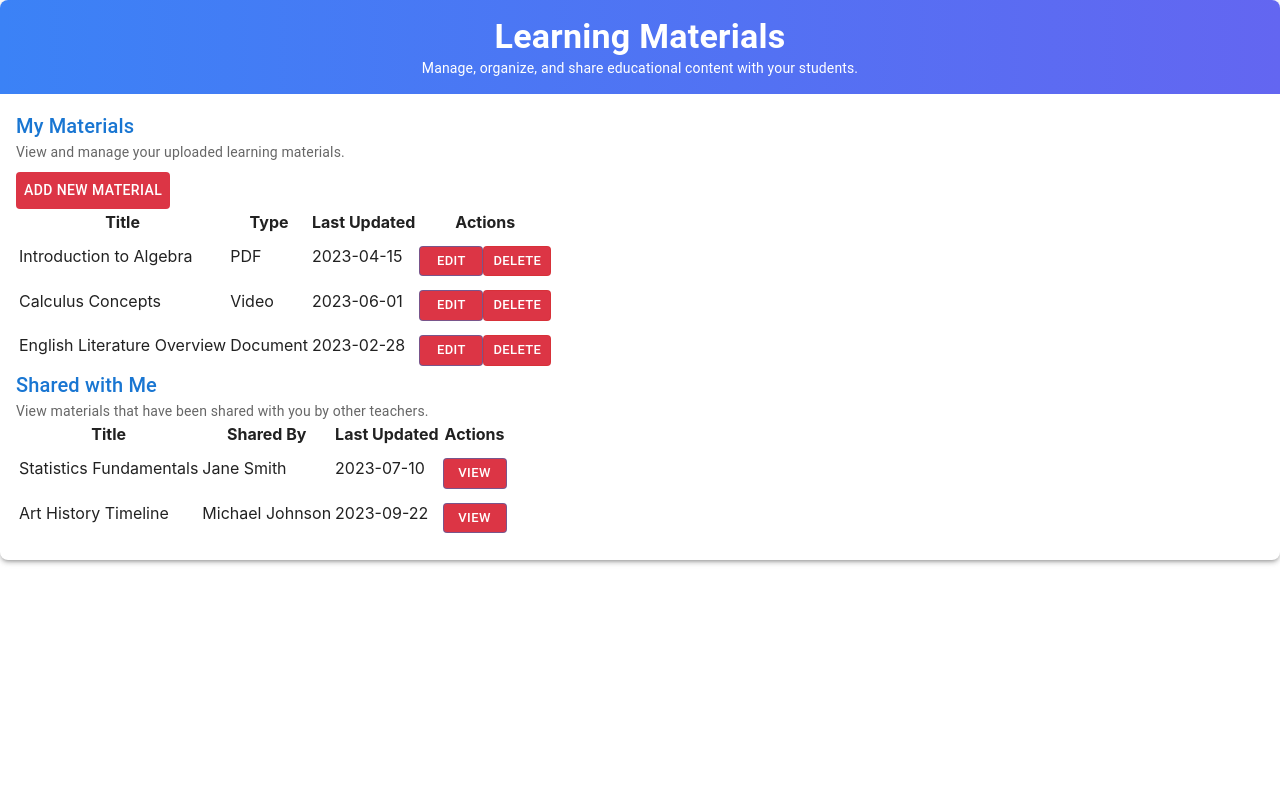
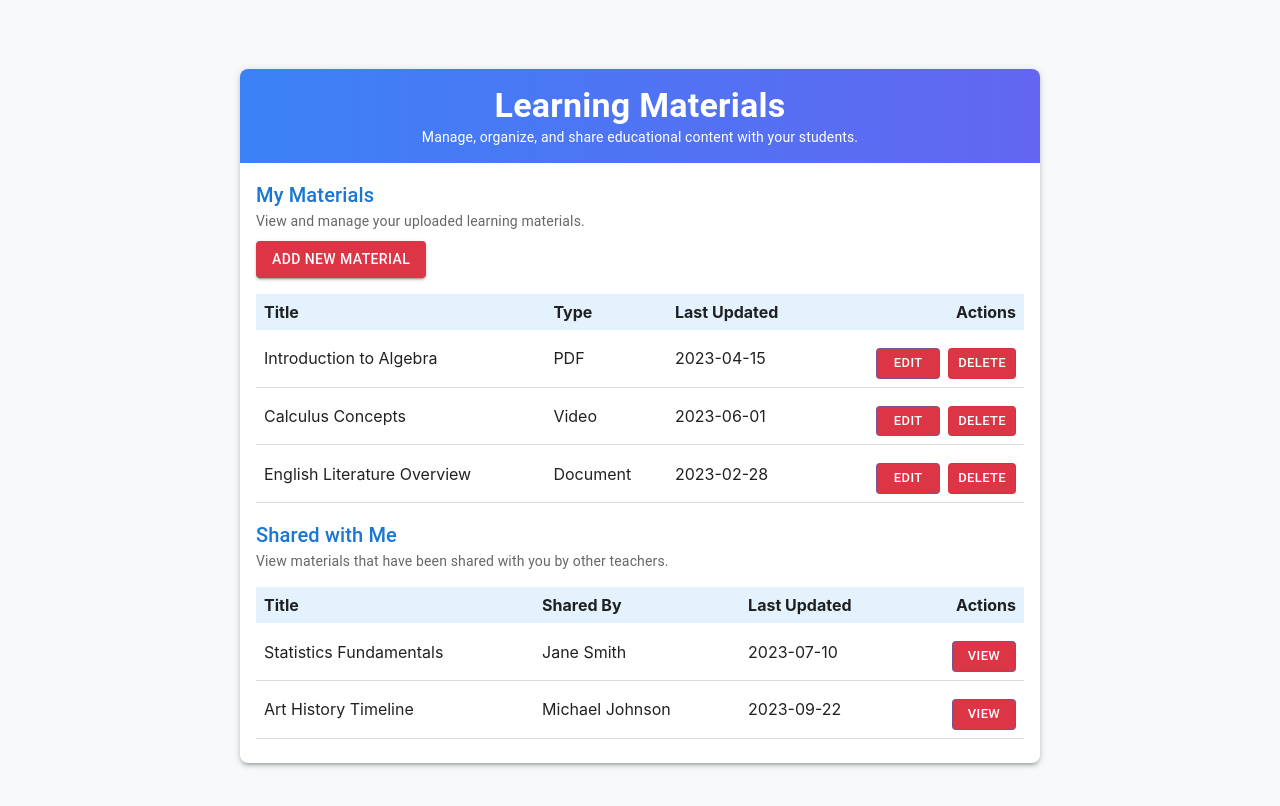
Before and after one commit to monicamuyama/little-learners, a React (Create React App) app in the folder client/: page /teacher/learning-materials in a window 1280 px wide. Shown: the top 806 px of the page. Built offline with nearby package versions, Linux system fonts and the light colour scheme.

Commit message:
Modified the learning Materials Page

```diff
--- a/client/src/TeacherDashboard/Components/LearningMaterialsPage.js
+++ b/client/src/TeacherDashboard/Components/LearningMaterialsPage.js
@@ -1,10 +1,9 @@
 import React from 'react';
 import {
   Card, CardHeader, CardContent, CardActions, Typography, Button
-} from '@mui/material';  // Importing Material UI components
+} from '@mui/material';
 
 const LearningMaterialsPage = () => {
-  // Sample data
   const myMaterials = [
     { title: 'Introduction to Algebra', type: 'PDF', lastUpdated: '2023-04-15' },
     { title: 'Calculus Concepts', type: 'Video', lastUpdated: '2023-06-01' },
@@ -17,49 +16,59 @@ const LearningMaterialsPage = () => {
   ];
 
   return (
-    <div className="flex flex-col h-full bg-gray-50 p-8">
-      <Card sx={{ boxShadow: 3, borderRadius: 2, backgroundColor: 'white' }}>
+    <div
+      style={{
+        display: 'flex',
+        justifyContent: 'center',
+        alignItems: 'center',
+        minHeight: '100vh',
+        backgroundColor: '#f8f9fa',
+        padding: '16px',
+      }}
+    >
+      <Card sx={{ width: '90%', maxWidth: '800px', boxShadow: 3, borderRadius: 2 }}>
         <CardHeader
           sx={{
             background: 'linear-gradient(to right, #3b82f6, #6366f1)',
             color: 'white',
-            textAlign: 'center'
+            textAlign: 'center',
+            padding: '16px',
           }}
           title={<Typography variant="h4" fontWeight="bold">Learning Materials</Typography>}
           subheader={<Typography variant="body2">Manage, organize, and share educational content with your students.</Typography>}
         />
         <CardContent>
-          <div className="mb-8">
+          <div style={{ marginBottom: '16px' }}>
             <Typography variant="h6" color="primary">My Materials</Typography>
-            <Typography variant="body2" color="textSecondary">View and manage your uploaded learning materials.</Typography>
-            <Button sx={{ mt: 2, backgroundColor: 'green', color: 'white', '&:hover': { backgroundColor: 'green.700' } }}>
+            <Typography variant="body2" color="textSecondary">
+              View and manage your uploaded learning materials.
+            </Typography>
+            <Button
+              variant="contained"
+              color="success"
+              sx={{ mt: 2 }}
+            >
               Add New Material
             </Button>
-            <div className="mt-6 overflow-x-auto">
-              <table className="w-full table-auto text-gray-700">
-                <thead className="bg-blue-100">
-                  <tr>
-                    <th className="px-6 py-3 text-left">Title</th>
-                    <th className="px-6 py-3 text-left">Type</th>
-                    <th className="px-6 py-3 text-left">Last Updated</th>
-                    <th className="px-6 py-3 text-right">Actions</th>
+            <div style={{ marginTop: '16px', overflowX: 'auto' }}>
+              <table style={{ width: '100%', borderCollapse: 'collapse' }}>
+                <thead>
+                  <tr style={{ backgroundColor: '#e3f2fd' }}>
+                    <th style={{ textAlign: 'left', padding: '8px' }}>Title</th>
+                    <th style={{ textAlign: 'left', padding: '8px' }}>Type</th>
+                    <th style={{ textAlign: 'left', padding: '8px' }}>Last Updated</th>
+                    <th style={{ textAlign: 'right', padding: '8px' }}>Actions</th>
                   </tr>
                 </thead>
                 <tbody>
                   {myMaterials.map((material, index) => (
-                    <tr key={index} className="border-b hover:bg-gray-50">
-                      <td className="px-6 py-4">{material.title}</td>
-                      <td className="px-6 py-4">{material.type}</td>
-                      <td className="px-6 py-4">{material.lastUpdated}</td>
-                      <td className="px-6 py-4 text-right">
-                        <div className="flex justify-end space-x-4">
-                          <Button variant="outlined" size="small" color="primary">
-                            Edit
-                          </Button>
-                          <Button variant="outlined" size="small" color="error">
-                            Delete
-                          </Button>
-                        </div>
+                    <tr key={index} style={{ borderBottom: '1px solid #ddd' }}>
+                      <td style={{ padding: '8px' }}>{material.title}</td>
+                      <td style={{ padding: '8px' }}>{material.type}</td>
+                      <td style={{ padding: '8px' }}>{material.lastUpdated}</td>
+                      <td style={{ textAlign: 'right', padding: '8px' }}>
+                        <Button variant="outlined" color="primary" size="small" sx={{ marginRight: '8px' }}>Edit</Button>
+                        <Button variant="outlined" color="error" size="small">Delete</Button>
                       </td>
                     </tr>
                   ))}
@@ -70,27 +79,27 @@ const LearningMaterialsPage = () => {
 
           <div>
             <Typography variant="h6" color="primary">Shared with Me</Typography>
-            <Typography variant="body2" color="textSecondary">View materials that have been shared with you by other teachers.</Typography>
-            <div className="mt-6 overflow-x-auto">
-              <table className="w-full table-auto text-gray-700">
-                <thead className="bg-blue-100">
-                  <tr>
-                    <th className="px-6 py-3 text-left">Title</th>
-                    <th className="px-6 py-3 text-left">Shared By</th>
-                    <th className="px-6 py-3 text-left">Last Updated</th>
-                    <th className="px-6 py-3 text-right">Actions</th>
+            <Typography variant="body2" color="textSecondary">
+              View materials that have been shared with you by other teachers.
+            </Typography>
+            <div style={{ marginTop: '16px', overflowX: 'auto' }}>
+              <table style={{ width: '100%', borderCollapse: 'collapse' }}>
+                <thead>
+                  <tr style={{ backgroundColor: '#e3f2fd' }}>
+                    <th style={{ textAlign: 'left', padding: '8px' }}>Title</th>
+                    <th style={{ textAlign: 'left', padding: '8px' }}>Shared By</th>
+                    <th style={{ textAlign: 'left', padding: '8px' }}>Last Updated</th>
+                    <th style={{ textAlign: 'right', padding: '8px' }}>Actions</th>
                   </tr>
                 </thead>
                 <tbody>
                   {sharedMaterials.map((material, index) => (
-                    <tr key={index} className="border-b hover:bg-gray-50">
-                      <td className="px-6 py-4">{material.title}</td>
-                      <td className="px-6 py-4">{material.sharedBy}</td>
-                      <td className="px-6 py-4">{material.lastUpdated}</td>
-                      <td className="px-6 py-4 text-right">
-                        <Button variant="outlined" size="small" color="primary">
-                          View
-                        </Button>
+                    <tr key={index} style={{ borderBottom: '1px solid #ddd' }}>
+                      <td style={{ padding: '8px' }}>{material.title}</td>
+                      <td style={{ padding: '8px' }}>{material.sharedBy}</td>
+                      <td style={{ padding: '8px' }}>{material.lastUpdated}</td>
+                      <td style={{ textAlign: 'right', padding: '8px' }}>
+                        <Button variant="outlined" color="primary" size="small">View</Button>
                       </td>
                     </tr>
                   ))}
```
